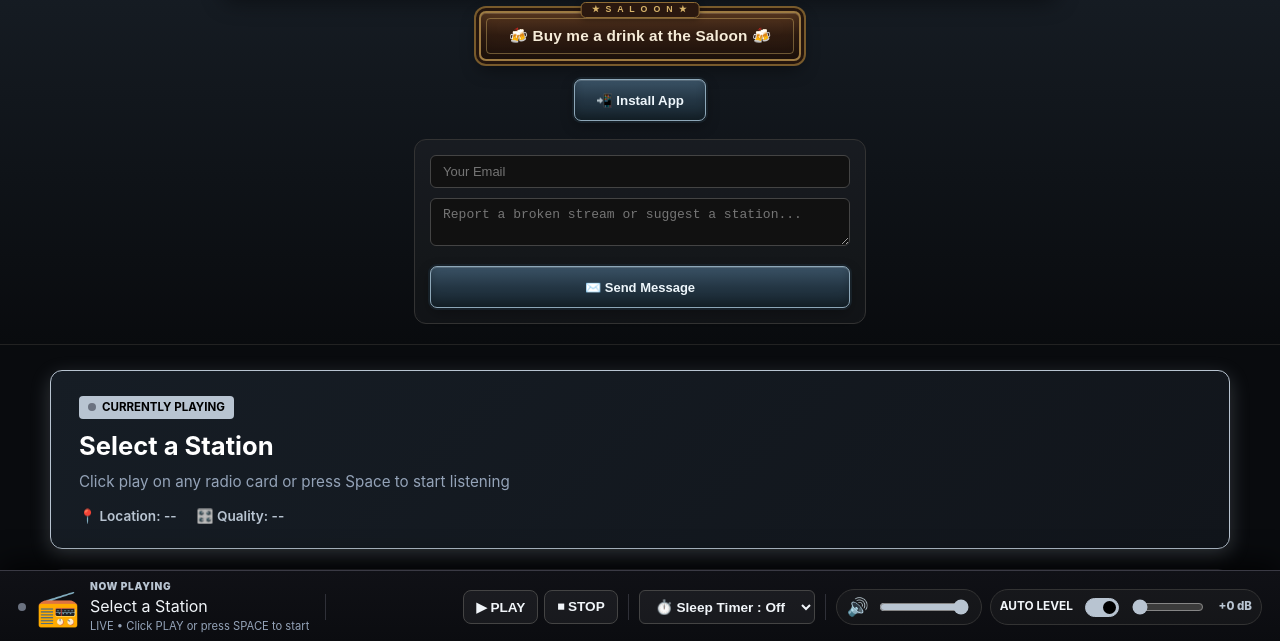
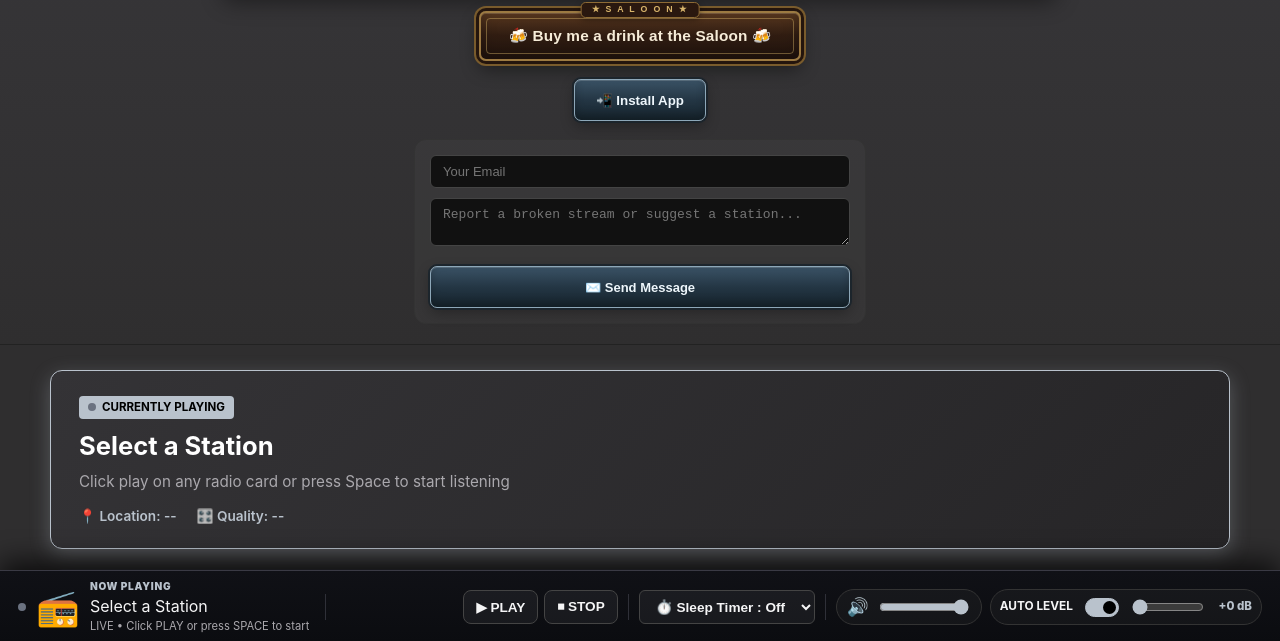
Before and after one commit to american-roots-radio/american-roots-radio.github.io, a plain HTML site: page index.html in a window 1280 px wide. Shown: the part 157-798 px from the top of the page. Drawn offline with Linux system fonts and the light colour scheme.

Commit message:
Tune Modern Dark Steel to Vivaldi charcoal

```diff
--- a/index.html
+++ b/index.html
@@ -37,14 +37,14 @@
 
     <style>
         :root {
-            --bg-color: #090b0e;
-            --panel-bg: #11151b;
-            --card-bg: #181e25;
-            --card-hover: #222b35;
-            --accent: #b8c4d1;
-            --accent-glow: rgba(184, 196, 209, 0.24);
-            --text: #f1f5f9;
-            --text-muted: #94a3b8;
+            --bg-color: #2f2e2f;
+            --panel-bg: #262527;
+            --card-bg: #323135;
+            --card-hover: #3b3a3f;
+            --accent: #b9c2cc;
+            --accent-glow: rgba(185, 194, 204, 0.30);
+            --text: #f5f5f6;
+            --text-muted: #aaa8ad;
             --font: -apple-system, BlinkMacSystemFont, "Segoe UI", Roboto, sans-serif;
         }
 
@@ -212,18 +212,27 @@
             margin-bottom: 25px;
         }
 
-        /* Modern Dark Steel — default theme only */
+        /* Modern Dark Steel — Vivaldi/macOS charcoal default theme only */
         body:not([data-theme]) header {
-            background: linear-gradient(180deg, #1b232c 0%, var(--bg-color) 100%);
+            background: linear-gradient(180deg, #38373a 0%, var(--bg-color) 100%);
         }
         body:not([data-theme]) .now-playing-banner {
-            background: linear-gradient(135deg, #161d25 0%, var(--panel-bg) 100%);
+            background: linear-gradient(135deg, #343336 0%, var(--panel-bg) 100%);
         }
         body:not([data-theme]) .eq-mobile-badge {
-            background: rgba(184, 196, 209, 0.12);
+            background: rgba(185, 194, 204, 0.13);
         }
         body:not([data-theme]) #server-status {
             color: var(--accent) !important;
+        }
+        body:not([data-theme]) .station-icon {
+            background: #29282b;
+            border-color: #4a494d;
+        }
+        body:not([data-theme]) .card-radio.playing {
+            border: 2px solid #d7e0e8;
+            box-shadow: 0 0 0 1px rgba(215, 224, 232, 0.16), 0 0 20px rgba(185, 194, 204, 0.34);
+            background: #3b3a3f;
         }
 
         /* Formulaire Custom Stream Panel */
```
